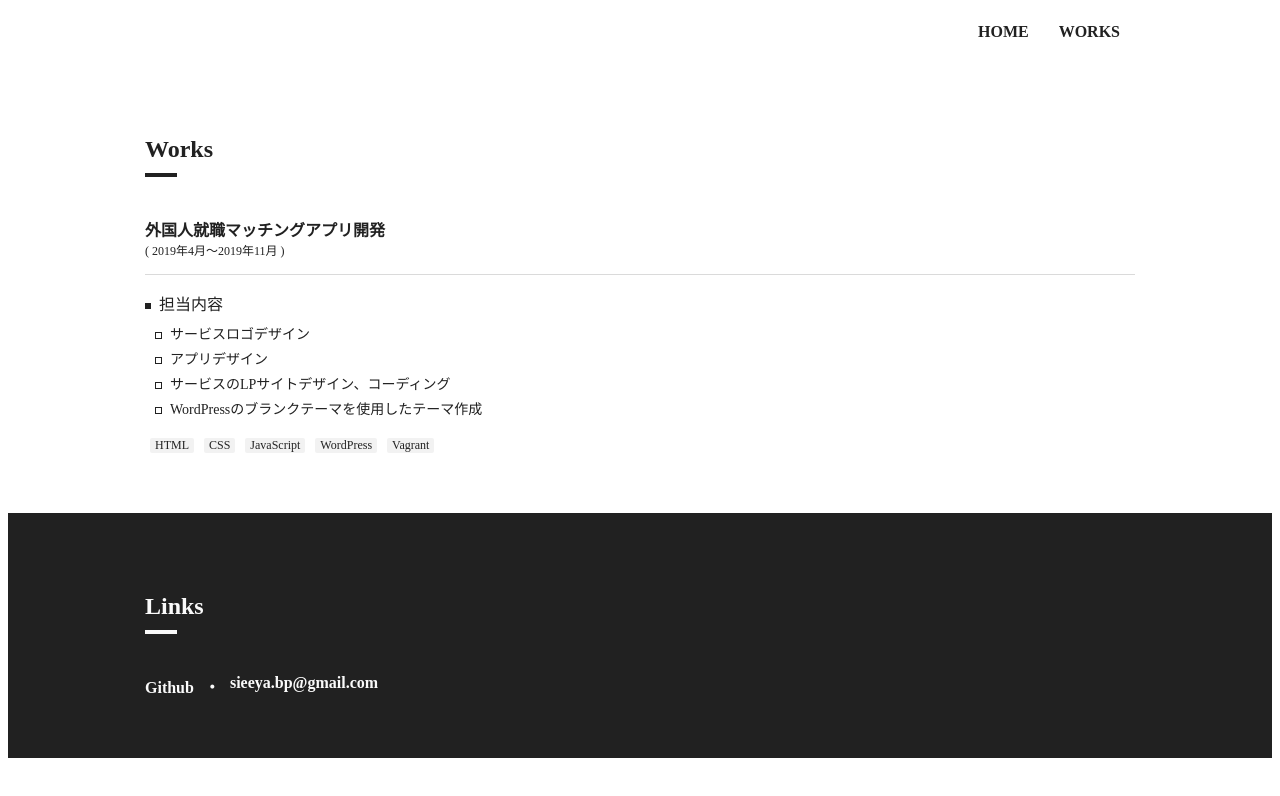
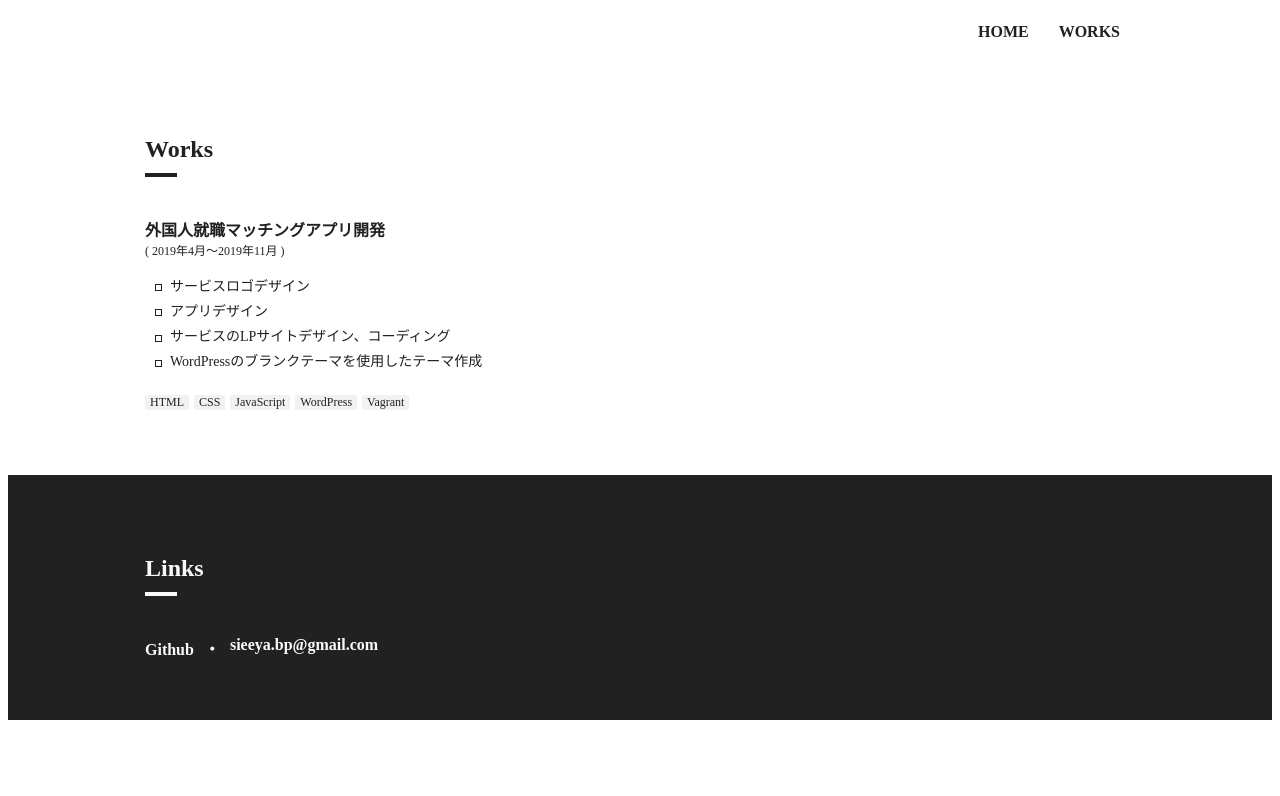
Before and after one commit to curctich/portfolio, a Nuxt app: page /works in a window 1280 px wide. Shown: the top 796 px of the page. Built offline with nearby package versions, Linux system fonts and the light colour scheme.

Commit message:
スタイルを修正

```diff
--- a/pages/works/index.vue
+++ b/pages/works/index.vue
@@ -2,19 +2,15 @@
   <section class="works section__area">
     <div class="inner__main">
       <h2 class="title--primary">Works</h2>
-
-      <ul v-for="worksList in worksLists" v-bind:key="worksList.id" class="works__list">
-        <li class="works__list_unit">
+      <ul class="works__list">
+        <li v-for="worksList in worksLists" v-bind:key="worksList.id" class="works__list_unit">
           <h3 class="works__list_title">
             {{ worksList.name }}
             <span>( {{ worksList.period }} )</span>
           </h3>
-          <div class="works__list_content">
-            <p class="text--default">担当内容</p>
-            <ul>
-              <li v-for="inCharge in worksList.inCharges">{{ inCharge }}</li>
-            </ul>
-          </div>
+          <ul class="works__list_content">
+            <li v-for="inCharge in worksList.inCharges">{{ inCharge }}</li>
+          </ul>
           <ul class="works__list_info">
             <li v-for="category in worksList.categories">{{ category }}</li>
           </ul>
@@ -54,9 +50,20 @@ export default {
 
 <style lang="scss" scoped>
 .works__list_unit {
-  margin-bottom: 40px;
+  margin-bottom: 30px;
+  &::after {
+    content: '';
+    display: block;
+    width: 100%;
+    height: 1px;
+    margin-top: 30px;
+    background-color: #dadada;
+  }
   &:last-child {
     margin-bottom: 0;
+    &::after {
+      display: none;
+    }
   }
 }
 
@@ -68,34 +75,14 @@ export default {
     font-size: 1.2rem;
     font-weight: normal;
   }
-  &::after {
-    content: '';
-    display: block;
-    width: 100%;
-    height: 1px;
-    margin-top: 15px;
-    background-color: #dadada;
-  }
 }
 
 .works__list_content {
   margin-bottom: 20px;
-  p {
-    margin-bottom: 8px;
-    &::before {
-      content: '';
-      display: inline-block;
-      width: 6px;
-      height: 6px;
-      margin-right: 8px;
-      background-color: #212121;
-      vertical-align: middle;
-    }
-  }
-  ul li {
+  li {
     padding-left: 10px;
-    margin-bottom: 5px;
     font-size: 1.4rem;
+    line-height: 1.8;
     &::before {
       content: '';
       display: inline-block;
@@ -114,8 +101,9 @@ export default {
 
 .works__list_info {
   display: flex;
+  flex-wrap: wrap;
   li {
-    margin: 0 5px 0 5px;
+    margin: 0 5px 5px 0;
     padding: 0 5px;
     font-size: 1.2rem;
     background-color: #f2f2f2;
```
